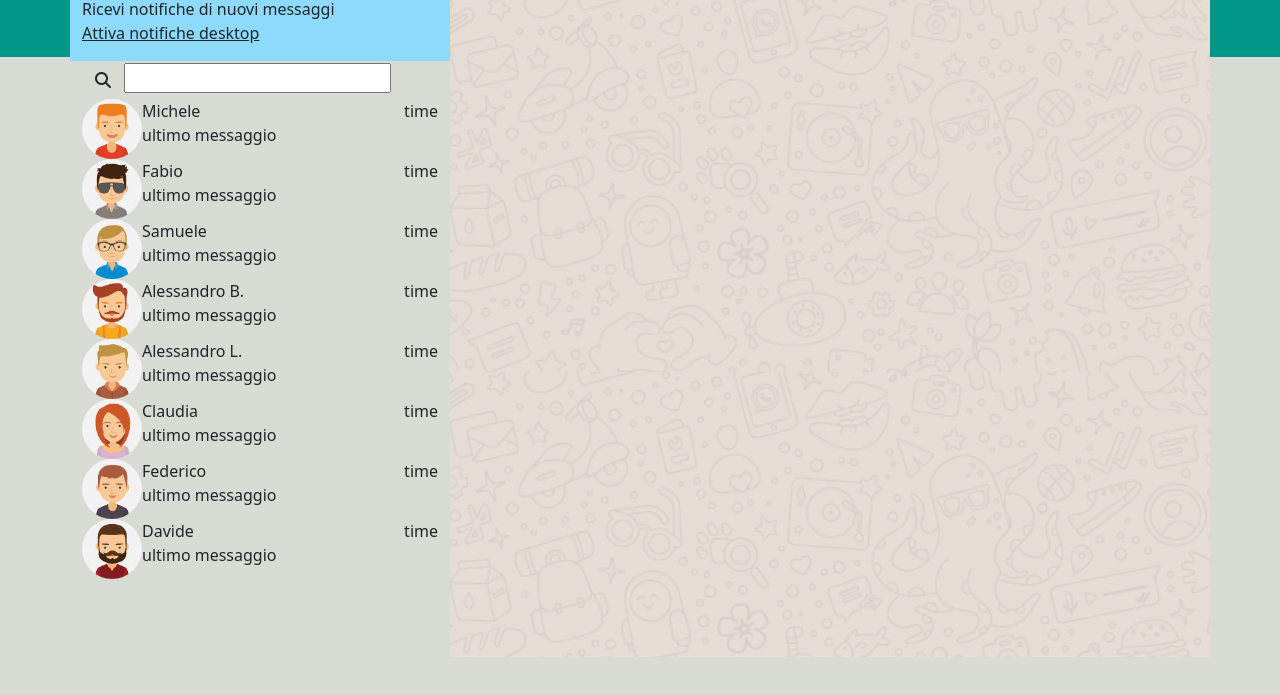
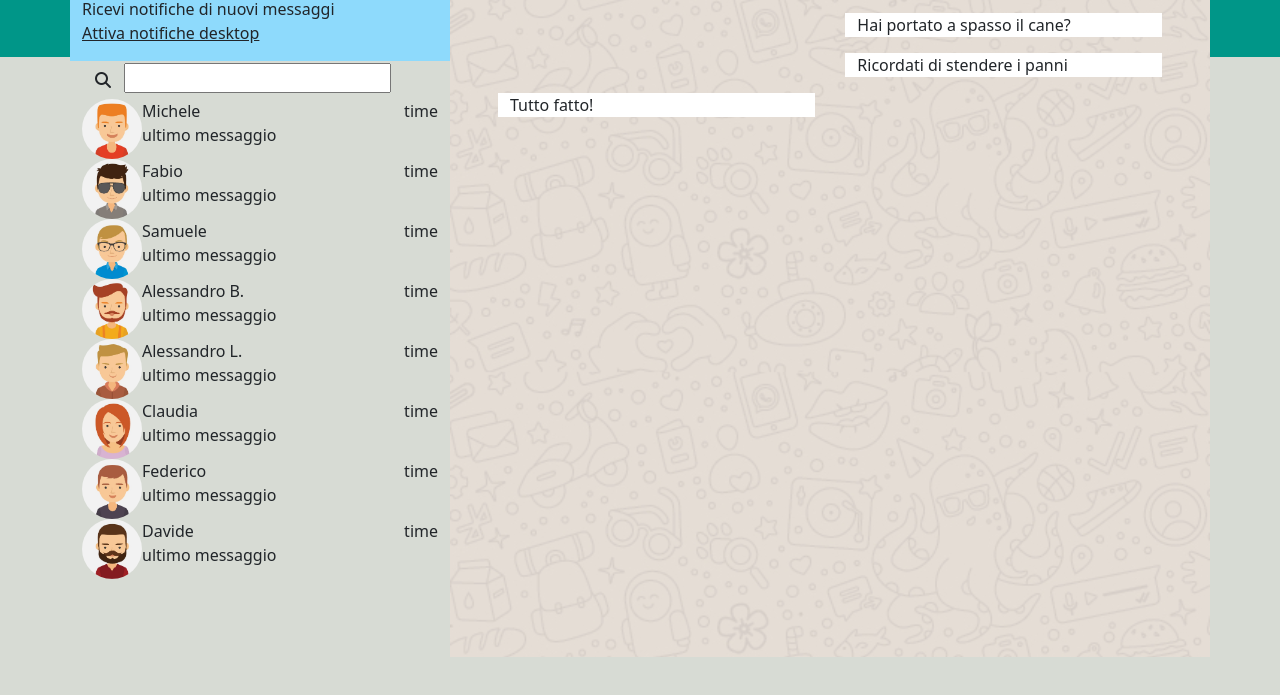
Before and after one commit to albertobaggio96/vue-boolzapp, a plain HTML site: page index.html in a window 1280 px wide. Shown: the part 103-798 px from the top of the page. Drawn offline with nearby package versions, Linux system fonts and the light colour scheme.

Commit message:
add message sent and received

```diff
--- a/index.html
+++ b/index.html
@@ -73,8 +73,10 @@
           </aside>
 
           <section id="current-chat" class="col-8 bg-light">
-            <div class="row">
-
+            <div class="row flex-column">
+              <div v-for="(text, index) in contacts[indexIndication].messages" :class="isSentOrReceived(text.status)" class="col-5">
+                {{text.message}}
+              </div>
             </div>
 
           </section>
--- a/js/script.js
+++ b/js/script.js
@@ -172,8 +172,15 @@ const { createApp } = Vue
     methods: {
         getClickedIndex(index){
             this.indexIndication = index;
+            console.log(this.indexIndication)
+        },
 
-            console.log(this.indexIndication)
+        isSentOrReceived(status){
+            if(status === "sent"){
+                return "bg-white mt-3 align-self-end me-5"
+            } else{
+                return "bg-white mt-3 ms-5"
+            }
         }
     }
   }).mount('#app')
```
